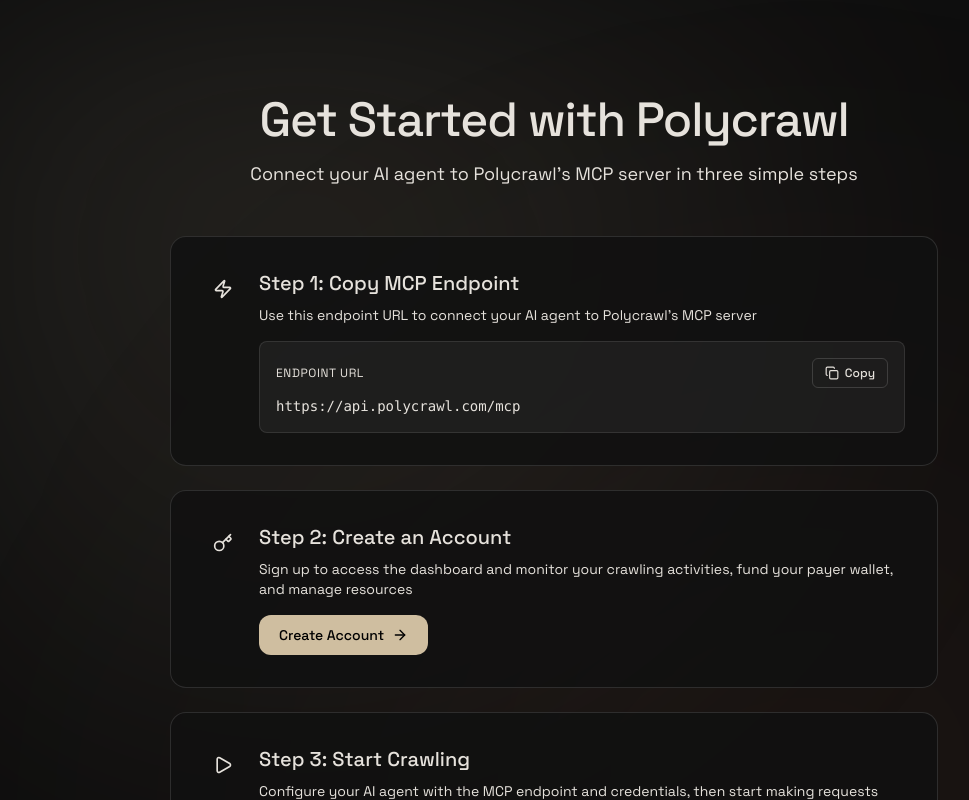
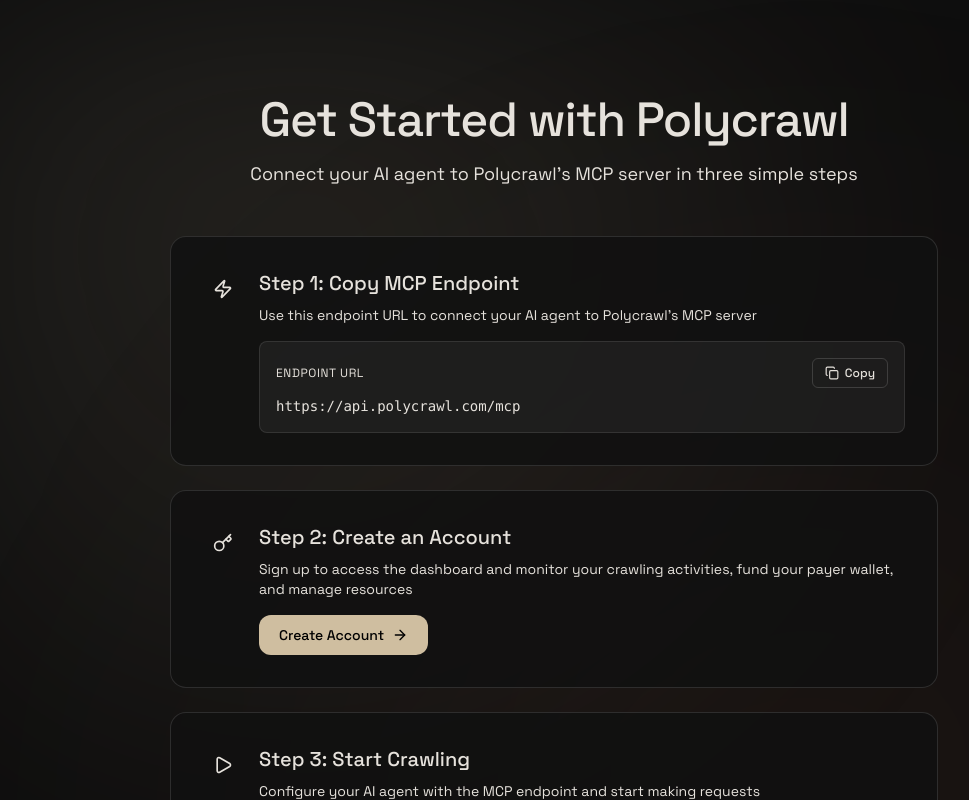
Before and after one commit to chigozzdevv/polycrawl-x402, a React (Vite) app in the folder client/: page /get-started in a window 1280 px wide. Shown: the top 800 px of the page, without its empty margins (86-1055 px from the left). Built offline with nearby package versions, Linux system fonts and the light colour scheme; no server answers.

Commit message:
fix: step 3 clarity

```diff
--- a/client/src/pages/landing/get-started.tsx
+++ b/client/src/pages/landing/get-started.tsx
@@ -108,7 +108,7 @@
               <div className="flex-1">
                 <h3 className="text-xl font-medium">Step 3: Start Crawling</h3>
                 <p className="mt-2 text-sm text-fog">
-                  Configure your AI agent with the MCP endpoint and credentials, then start making requests
+                  Configure your AI agent with the MCP endpoint and start making requests
                 </p>
                 <div className="mt-4 rounded-lg border border-white/10 bg-white/5 p-4">
                   <p className="text-xs text-fog">
```
